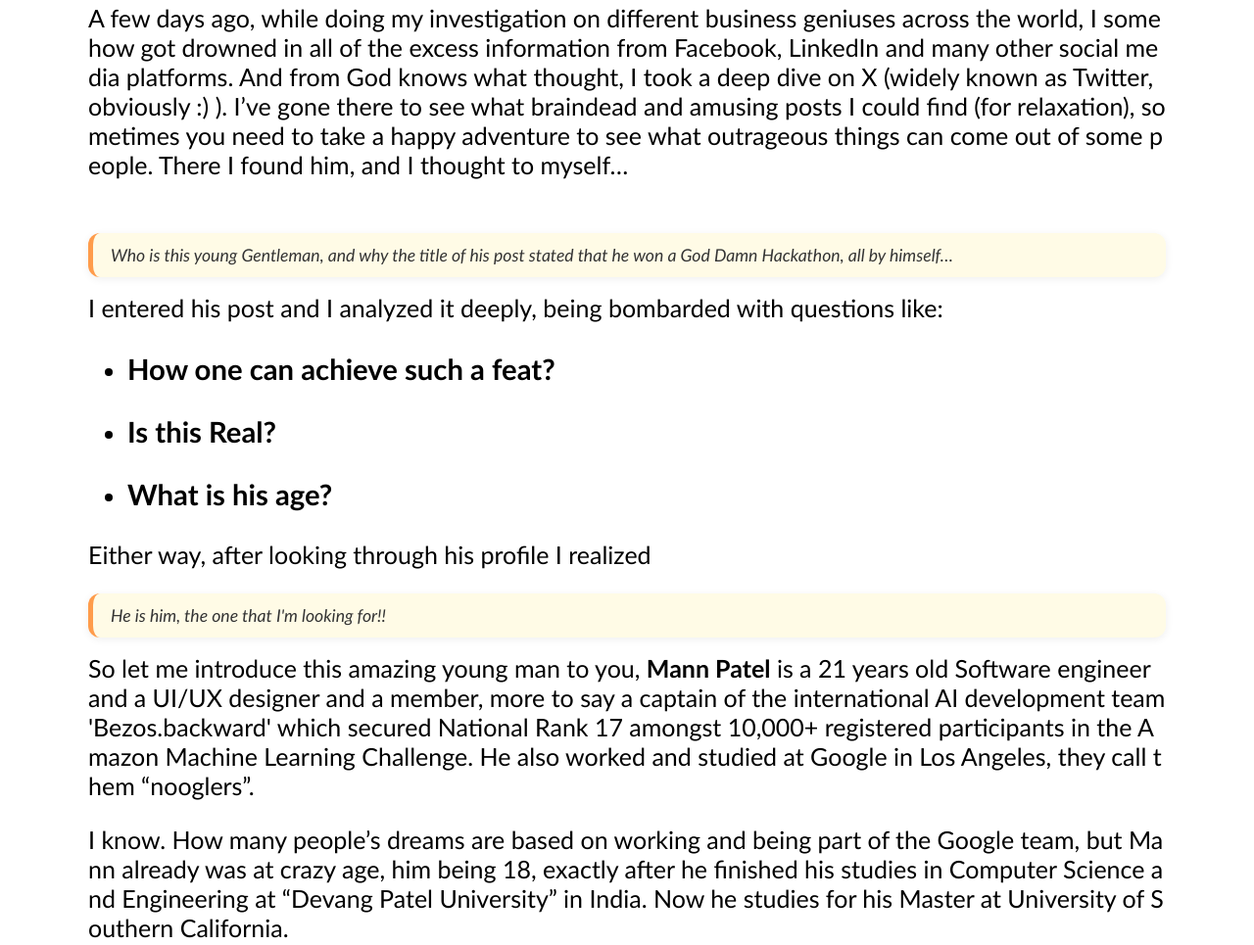
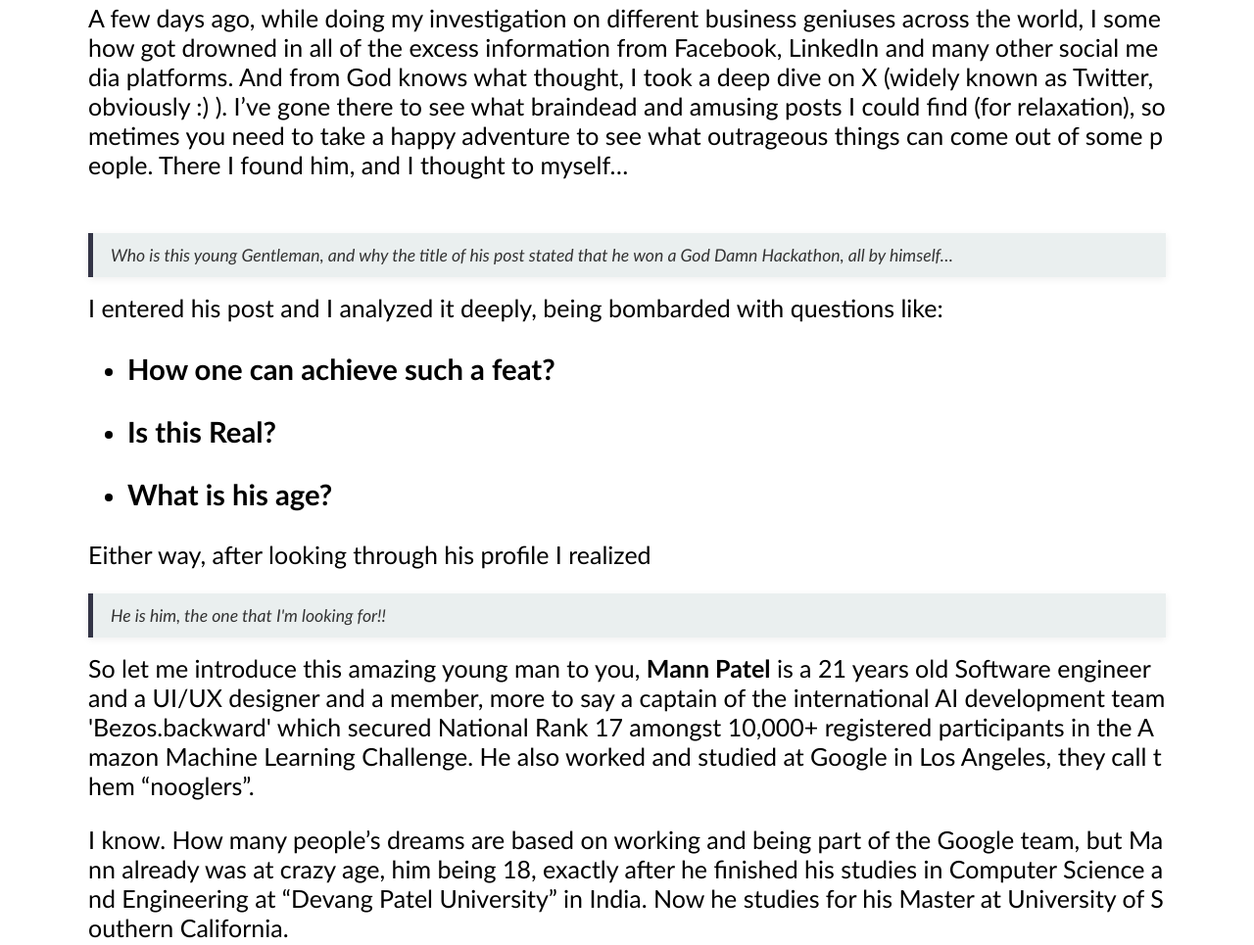
Before and after one commit to MrWeeb0/BlogV2, a plain HTML site: page article1.html in a window 1280 px wide. Shown: the part 1210-2175 px from the top of the page at 98% size. Drawn offline with Linux system fonts and the light colour scheme.

Commit message:
Update style.css

```diff
--- a/style.css
+++ b/style.css
@@ -192,9 +192,8 @@ footer h3{
     max-width: 1100px;
 }
 .post-1 blockquote {
-    background: #fffbe6;
-    border-left: 5px solid #ff9c4b;
-    border-radius: 12px;
+    background: rgb(234, 239, 239);
+    border-left: 5px solid rgb(51, 52, 70);
     margin: 16px 0;
     padding: 12px 18px;
     font-style: italic;
```
